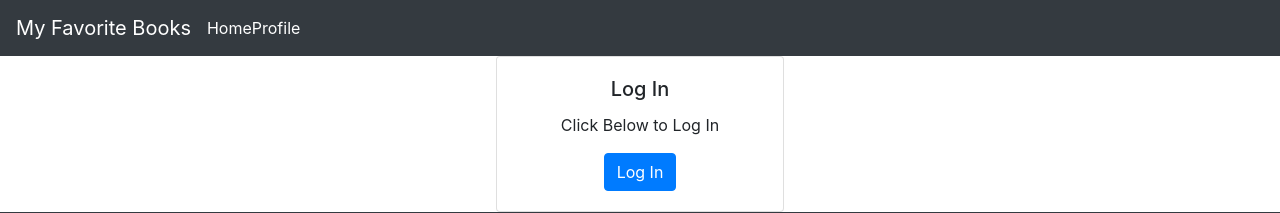
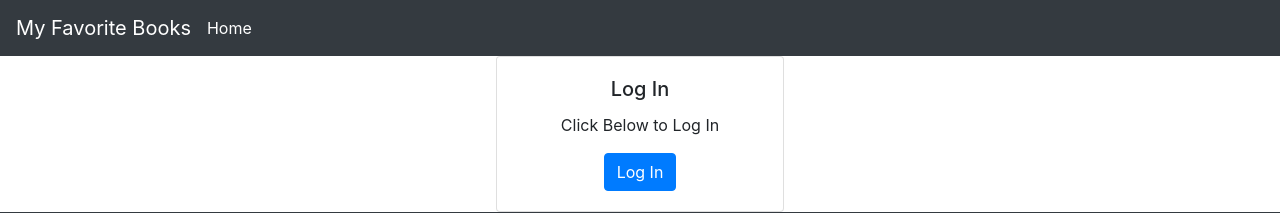
Before and after one commit to Garinmin/can-of-books, a React (Create React App) app: page / in a window 1280 px wide. Shown: the top 213 px of the page. Built offline with nearby package versions, Linux system fonts and the light colour scheme; no server answers.

Commit message:
Hide profile link when notAuthenticated

```diff
--- a/src/Header.js
+++ b/src/Header.js
@@ -3,6 +3,7 @@
 import Navbar from 'react-bootstrap/Navbar';
 import { Link } from "react-router-dom";
 import './Header.css';
+import { withAuth0 } from '@auth0/auth0-react';
 
 class Header extends React.Component {
   render() {
@@ -10,11 +11,11 @@
       <Navbar collapseOnSelect expand="lg" bg="dark" variant="dark">
         <Navbar.Brand>My Favorite Books</Navbar.Brand>
         <Link to="/">Home</Link>
-        <Link to="/profile">Profile</Link>
+        {this.props.auth0.isAuthenticated && <Link to="/profile">Profile</Link>}
         {/* TODO: if the user is logged in, render the `LogoutButton` - if the user is logged out, render the `LoginButton` */}
       </Navbar>
     );
   }
 }
 
-export default Header;
+export default withAuth0(Header);
```
